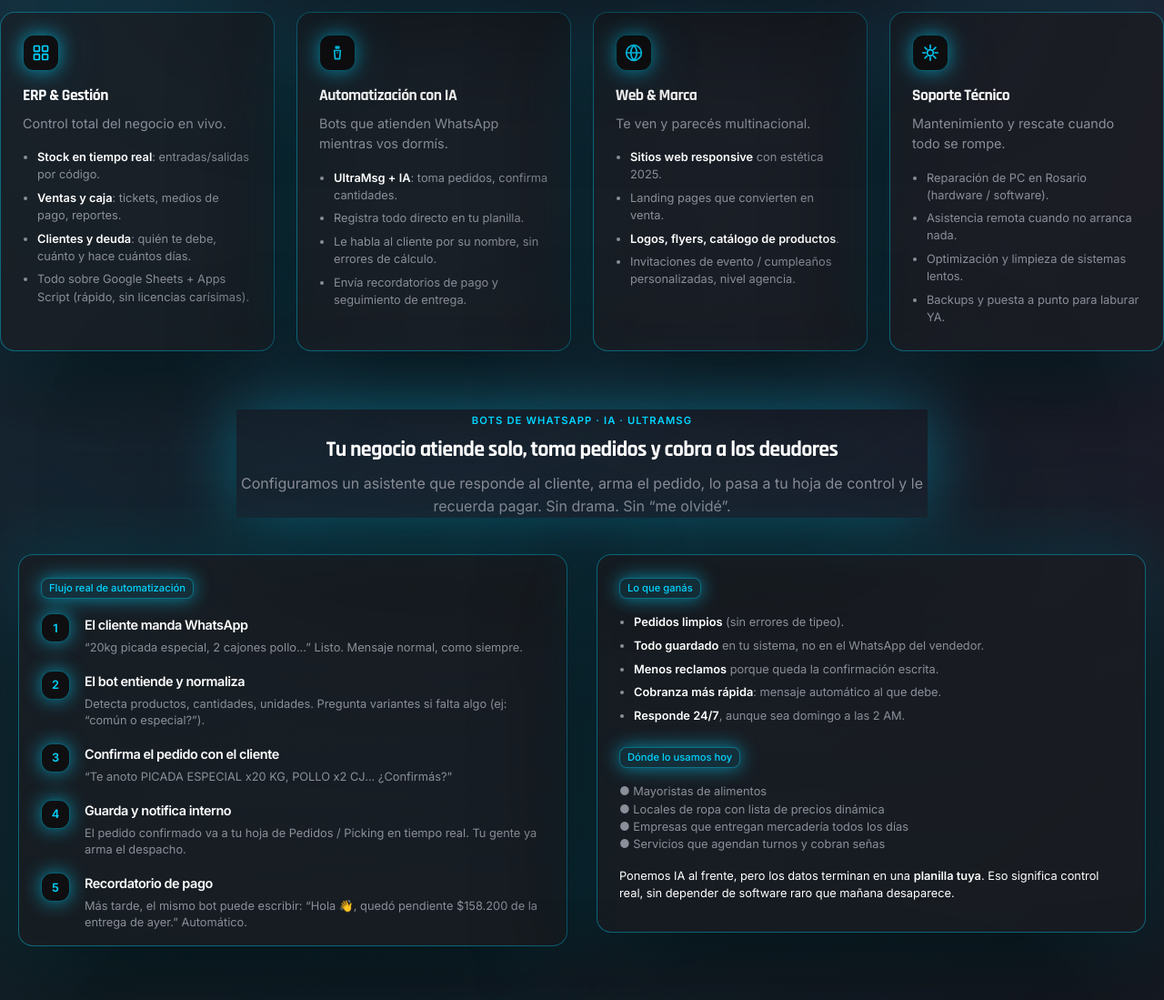
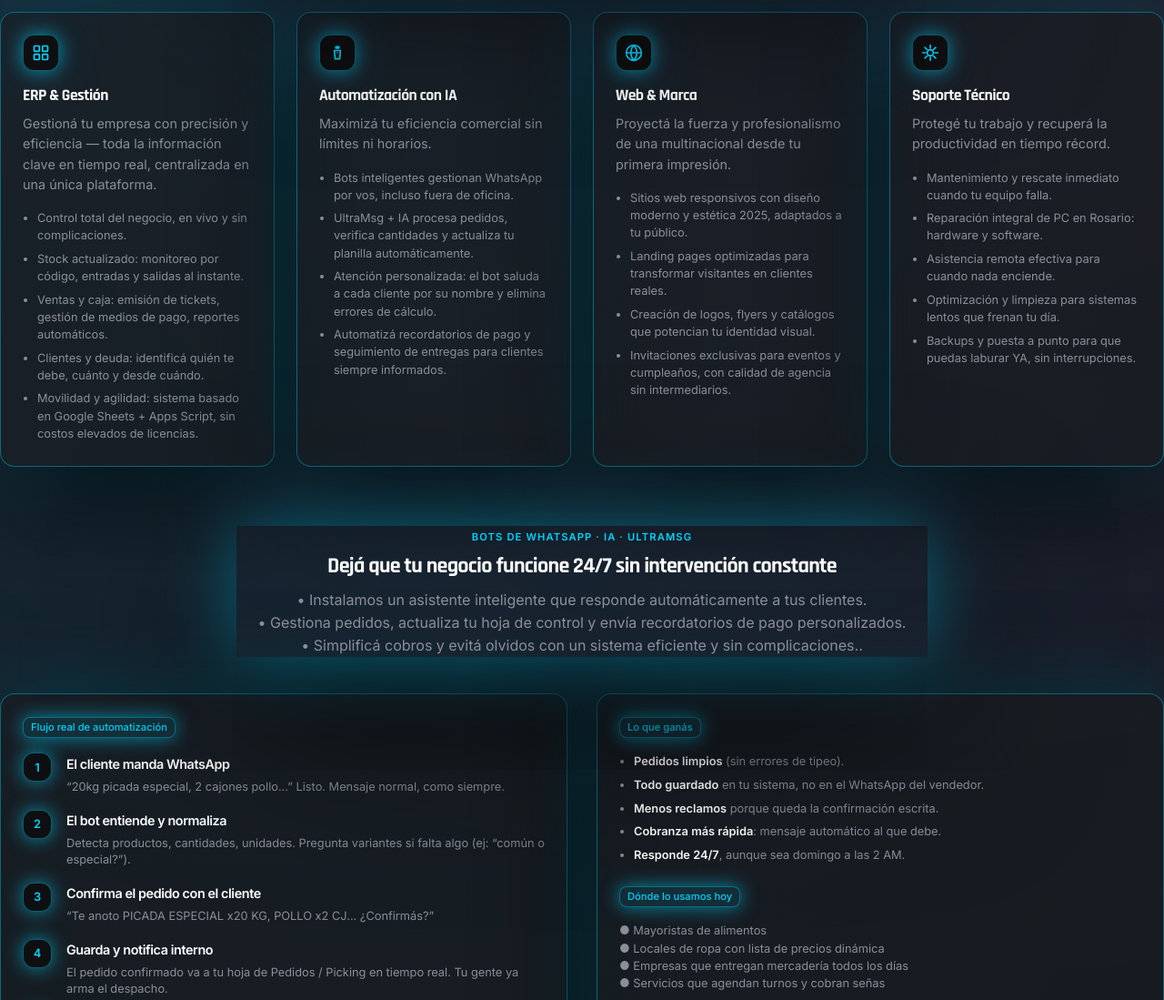
Before and after one commit to freestyledeargentina-cmd/testweb, a plain HTML site: page index.html in a window 1280 px wide. Shown: the part 1180-2279 px from the top of the page at 91% size. Drawn offline with Linux system fonts and the light colour scheme.

Commit message:
Revise service descriptions for clarity and detail
Updated the content to enhance clarity and detail about the services offered, including ERP management, automation with AI, web branding, and technical support.

```diff
--- a/index.html
+++ b/index.html
@@ -977,9 +977,15 @@
       </h1>
 
 <p class="subhero">
-        ERP, control de stock, reportes de ventas, seguimiento de deuda, bots de WhatsApp que toman pedidos por vos,
-        páginas web que venden y una marca que parece multinacional. Vos vendés. Nosotros armamos el resto.
+  Soluciones integrales para Pyme/Empresas<br>
+  Transformá la gestión y acelerá el crecimiento de tu negocio.<br>
+  Implementamos sistemas ERP avanzados, control total de stock, reportes<br>
+  de ventas inteligentes, seguimiento automatizado de deuda y bots de<br>
+  WhatsApp que agilizan la recepción de pedidos.<br>
+  Desarrollamos sitios web que generan ventas y posicionamos tu marca<br>
+  con una imagen de multinacional.
 </p>
+
 
       <div class="cta-row">
         <a class="btn-primary" href="#contacto">Quiero que me ordenen</a>
@@ -1044,14 +1050,20 @@
             </svg>
           </div>
   <h3>ERP & Gestión</h3>
-          <p>Control total del negocio en vivo.</p>
+  <p>
+    Gestioná tu empresa con precisión y eficiencia — toda la información clave en
+    tiempo real, centralizada en una única plataforma.
+  </p>
   <ul class="service-list">
-            <li><strong>Stock en tiempo real</strong>: entradas/salidas por código.</li>
-            <li><strong>Ventas y caja</strong>: tickets, medios de pago, reportes.</li>
-            <li><strong>Clientes y deuda</strong>: quién te debe, cuánto y hace cuántos días.</li>
-            <li>Todo sobre Google Sheets + Apps Script (rápido, sin licencias carísimas).</li>
+    <li>Control total del negocio, en vivo y sin complicaciones.</li>
+    <li>Stock actualizado: monitoreo por código, entradas y salidas al instante.</li>
+    <li>Ventas y caja: emisión de tickets, gestión de medios de pago, reportes automáticos.</li>
+    <li>Clientes y deuda: identificá quién te debe, cuánto y desde cuándo.</li>
+    <li>Movilidad y agilidad: sistema basado en Google Sheets + Apps Script,
+      sin costos elevados de licencias.</li>
   </ul>
 </div>
+
 
     <!-- BOTS -->
 <div class="service-card hidden-init fx-card-hover">
@@ -1062,15 +1074,18 @@
       <path d="M10 4h4v2h-4z"/>
     </svg>
   </div>
+
   <h3>Automatización con IA</h3>
-          <p>Bots que atienden WhatsApp mientras vos dormís.</p>
+  <p>Maximizá tu eficiencia comercial sin límites ni horarios.</p>
+
   <ul class="service-list">
-            <li><strong>UltraMsg + IA</strong>: toma pedidos, confirma cantidades.</li>
-            <li>Registra todo directo en tu planilla.</li>
-            <li>Le habla al cliente por su nombre, sin errores de cálculo.</li>
-            <li>Envía recordatorios de pago y seguimiento de entrega.</li>
+    <li>Bots inteligentes gestionan WhatsApp por vos, incluso fuera de oficina.</li>
+    <li>UltraMsg + IA procesa pedidos, verifica cantidades y actualiza tu planilla automáticamente.</li>
+    <li>Atención personalizada: el bot saluda a cada cliente por su nombre y elimina errores de cálculo.</li>
+    <li>Automatizá recordatorios de pago y seguimiento de entregas para clientes siempre informados.</li>
   </ul>
 </div>
+
 
 <!-- WEB & BRANDING -->
 <div class="service-card hidden-init fx-card-hover">
@@ -1081,15 +1096,20 @@
       <path d="M12 2a15.3 15.3 0 0 1 4 10 15.3 15.3 0 0 1-4 10 15.3 15.3 0 0 1-4-10 15.3 15.3 0 0 1 4-10z"/>
     </svg>
   </div>
+
   <h3>Web & Marca</h3>
-          <p>Te ven y parecés multinacional.</p>
+  <p>
+    Proyectá la fuerza y profesionalismo de una multinacional desde tu
+    primera impresión.
+  </p>
   <ul class="service-list">
-            <li><strong>Sitios web responsive</strong> con estética 2025.</li>
-            <li>Landing pages que convierten en venta.</li>
-            <li><strong>Logos, flyers, catálogo de productos</strong>.</li>
-            <li>Invitaciones de evento / cumpleaños personalizadas, nivel agencia.</li>
+    <li>Sitios web responsivos con diseño moderno y estética 2025, adaptados a tu público.</li>
+    <li>Landing pages optimizadas para transformar visitantes en clientes reales.</li>
+    <li>Creación de logos, flyers y catálogos que potencian tu identidad visual.</li>
+    <li>Invitaciones exclusivas para eventos y cumpleaños, con calidad de agencia sin intermediarios.</li>
   </ul>
 </div>
+
 
 <!-- SOPORTE TECNICO -->
 <div class="service-card hidden-init fx-card-hover">
@@ -1106,15 +1126,20 @@
       <circle cx="12" cy="12" r="4"/>
     </svg>
   </div>
+
   <h3>Soporte Técnico</h3>
-          <p>Mantenimiento y rescate cuando todo se rompe.</p>
+  <p>
+    Protegé tu trabajo y recuperá la productividad en tiempo récord.
+  </p>
   <ul class="service-list">
-            <li>Reparación de PC en Rosario (hardware / software).</li>
-            <li>Asistencia remota cuando no arranca nada.</li>
-            <li>Optimización y limpieza de sistemas lentos.</li>
-            <li>Backups y puesta a punto para laburar YA.</li>
+    <li>Mantenimiento y rescate inmediato cuando tu equipo falla.</li>
+    <li>Reparación integral de PC en Rosario: hardware y software.</li>
+    <li>Asistencia remota efectiva para cuando nada enciende.</li>
+    <li>Optimización y limpieza para sistemas lentos que frenan tu día.</li>
+    <li>Backups y puesta a punto para que puedas laburar YA, sin interrupciones.</li>
   </ul>
 </div>
+
       </div>
     </div>
   </section>
@@ -1124,9 +1149,18 @@
 <div class="wrapper">
   <div class="section-head hidden-init">
     <div class="section-eyebrow">Bots de WhatsApp · IA · UltraMsg</div>
-        <h2>Tu negocio atiende solo, toma pedidos y cobra a los deudores</h2>
-        <p>Configuramos un asistente que responde al cliente, arma el pedido, lo pasa a tu hoja de control y le recuerda pagar. Sin drama. Sin “me olvidé”.</p>
-      </div>
+    <h2>Dejá que tu negocio funcione 24/7 sin intervención constante</h2>
+    <p>
+      • Instalamos un asistente inteligente que responde automáticamente
+      a tus clientes.<br>
+      • Gestiona pedidos, actualiza tu hoja de control y envía recordatorios
+      de pago personalizados.<br>
+      • Simplificá cobros y evitá olvidos con un sistema eficiente y sin
+      complicaciones..
+    </p>
+  </div>
+</div>
+
 
       <div class="auto-layout">
         <div class="auto-card hidden-init fx-card-hover">
```
Lines whose indentation alone changed are shown as unchanged.
